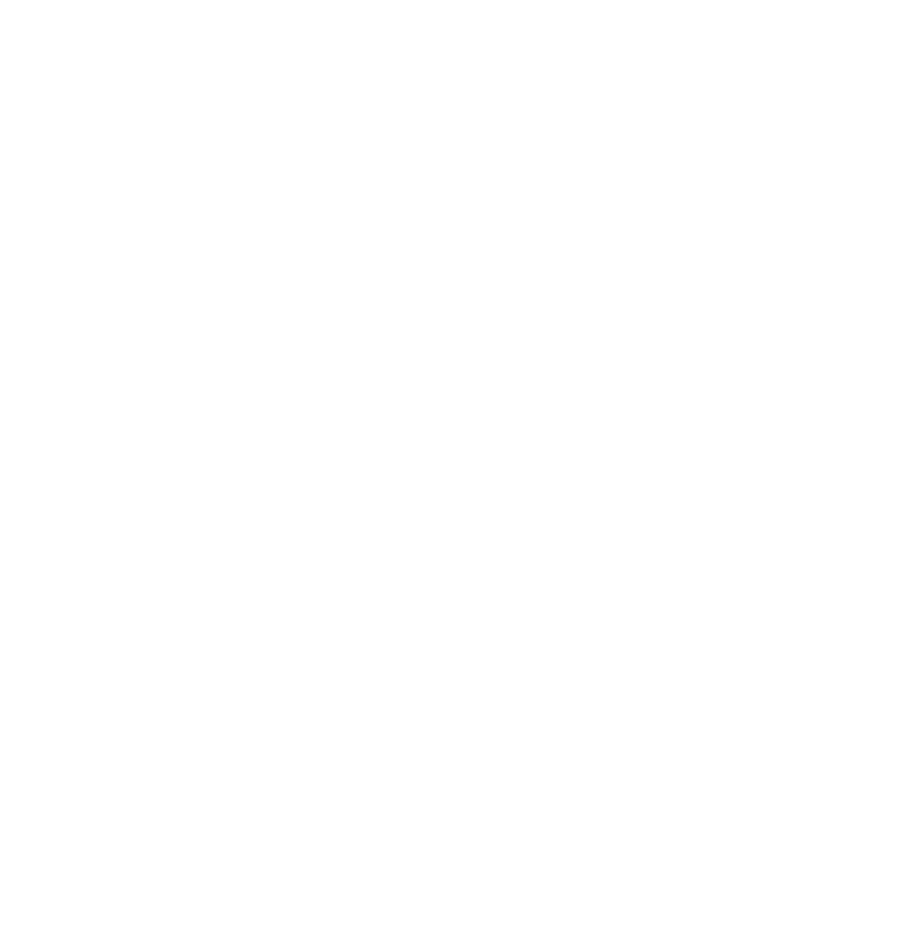
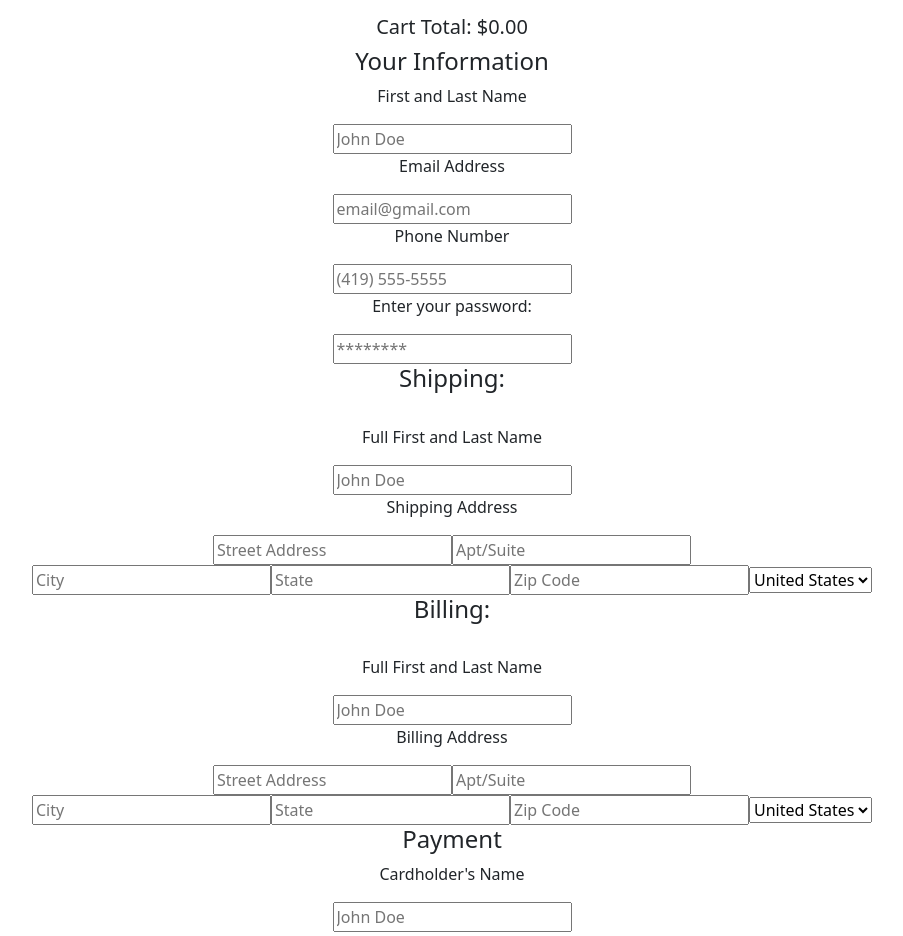
Before and after one commit to lkradtke/la-react-final-fake-store, a React (Create React App) app in the folder lr-fake-store/: page /checkout in a window 1280 px wide. Shown: the part 189-1125 px from the top of the page, without its empty margins (188-1091 px from the left). Before the commit the page ends 800 px from the top, so only its background shows below. Built offline with nearby package versions, Linux system fonts and the light colour scheme.

Commit message:
add checkout form

```diff
--- a/lr-fake-store/src/CartContext.js
+++ b/lr-fake-store/src/CartContext.js
@@ -1,5 +1,5 @@
-import React from 'react';
-import { createContext, useState } from 'react';
+import React from "react";
+import { createContext, useState } from "react";
 
 const CartContext = createContext();
 
--- a/lr-fake-store/src/CheckoutPage.js
+++ b/lr-fake-store/src/CheckoutPage.js
@@ -1,7 +1,8 @@
-import React from 'react';
-import './checkoutPage.module.css';
-import {useState, useContext} from 'react';
-import CartContext from './CartContext';
+import React from "react";
+import "./checkoutPage.module.css";
+import {useState, useContext} from "react";
+import CartContext from "./CartContext";
+import CheckoutPageForm from "./CheckoutPageForm";
 
 const CheckoutPage = () => {
     const {items} = useContext(CartContext);
@@ -11,7 +12,15 @@ const CheckoutPage = () => {
 
     console.log('Items: ',items);
 
+    const cartArray = () =>
+    items.map((item) => {
+        return item.price * item.quantity;
+    })
 
+    const cartProductTotal =
+        cartArray().reduce((accumulator, value) => {
+            return accumulator + value;
+        }, 0);
 
     return (
         <div>
@@ -25,9 +34,9 @@ const CheckoutPage = () => {
                             <h6>Total: {item.itemTotal}</h6>
 
                         </li>
-
-
                     ))}
+            <h5>Cart Total: ${cartProductTotal.toFixed(2)}</h5>
+            <CheckoutPageForm />
         </div>
     )
 };
--- /dev/null
+++ b/lr-fake-store/src/CheckoutPageForm.js
@@ -0,0 +1,107 @@
+import React, {useContext} from "react";
+import CartContext from "./CartContext";
+import {Link} from 'react-router-dom';
+
+const CheckoutPageForm = () => {
+
+    const {items} = useContext(CartContext);
+    const {setItems} = useContext(CartContext);
+
+  const submitForm = (e) => {
+    e.preventDefault();
+
+    const formData = new FormData(e.target);
+    const inputObject = Object.fromEntries(formData);
+
+
+    console.log(inputObject);
+  };
+
+  return (
+    <div className="App">
+      <form onSubmit={submitForm}>
+        <div>
+            <h4>Your Information</h4>
+
+                <p>First and Last Name</p>
+                <input id="nameField" name="fullName" placeholder="John Doe" />
+
+
+
+                <p>Email Address</p>
+                <input id="emailField"  name="email" placeholder="email@gmail.com" type="email" />
+
+
+
+                <p>Phone Number</p>
+                <input id="phoneField" name="phone" placeholder="(419) 555-5555" type="tel" />
+
+
+
+                <p>Enter your password:</p>
+                <input id="passwordField" name="password" placeholder="********" type="text" />
+
+
+        </div>
+        <div>
+            <h4>Shipping:</h4>
+                <br />
+                    <p>Full First and Last Name</p>
+                    <input id="nameField" name="fullName" placeholder="John Doe" />
+                <br />
+                    <p>Shipping Address</p>
+                    <input id="shippingAddress" name="shippingAddress" placeholder="Street Address"></input>
+                    <input id="extendedAddress" name="extendedAddress" placeholder="Apt/Suite" />
+                <br />
+                    <input id="city" name="city" placeholder="City" />
+                    <input id="state" name="state" placeholder="State" />
+                    <input id="zipCode" name="zipCode" placeholder="Zip Code" />
+                    <select id="country" name="country" placeholder="Country">
+                        <option value="United States">United States</option>
+                        <option value="Canada">Canada</option>
+                        <option value="Mexico">Mexico</option>
+                    </select>
+        </div>
+        <div>
+            <h4>Billing:</h4>
+                <br />
+                    <p>Full First and Last Name</p>
+                    <input id="nameField" name="fullName" placeholder="John Doe" />
+                <br />
+                    <p>Billing Address</p>
+                    <input id="billingAddress" name="billingAddress" placeholder="Street Address"></input>
+                    <input id="extendedAddress" name="extendedAddress" placeholder="Apt/Suite" />
+                <br />
+                    <input id="city" name="city" placeholder="City" />
+                    <input id="state" name="state" placeholder="State" />
+                    <input id="zipCode" name="zipCode" placeholder="Zip Code" />
+                    <select id="country" name="country" placeholder="Country">
+                        <option value="United States">United States</option>
+                        <option value="Canada">Canada</option>
+                        <option value="Mexico">Mexico</option>
+                    </select>
+        </div>
+        <div>
+            <h4>Payment</h4>
+                    <p>Cardholder's Name</p>
+                    <input htmlFor="Cardholder's Name" label="Cardholder's Name" type="text" name="name" placeholder="John Doe" />
+                <br />
+                    <p>Card Number</p>
+                    <input htmlFor="Card Number" label="number" placeholder="0000 1111 0000 1111" type="text" name="card_number" />
+                <br />
+                    <p>Expiration Date</p>
+                    <input htmlFor="Expiry" label="expiry" type="month" name="expiry_date" />
+                    <p>Security Code</p>
+                    <input htmlFor="CVV" label="CVV" type="number" name="cvv" placeholder="000" />
+        </div>
+
+
+        <Link to='/products'><button type="submit" onClick={() => {
+            setItems([]);
+        }}>Place Order</button></Link>
+      </form>
+    </div>
+  );
+}
+
+export default CheckoutPageForm;
```
